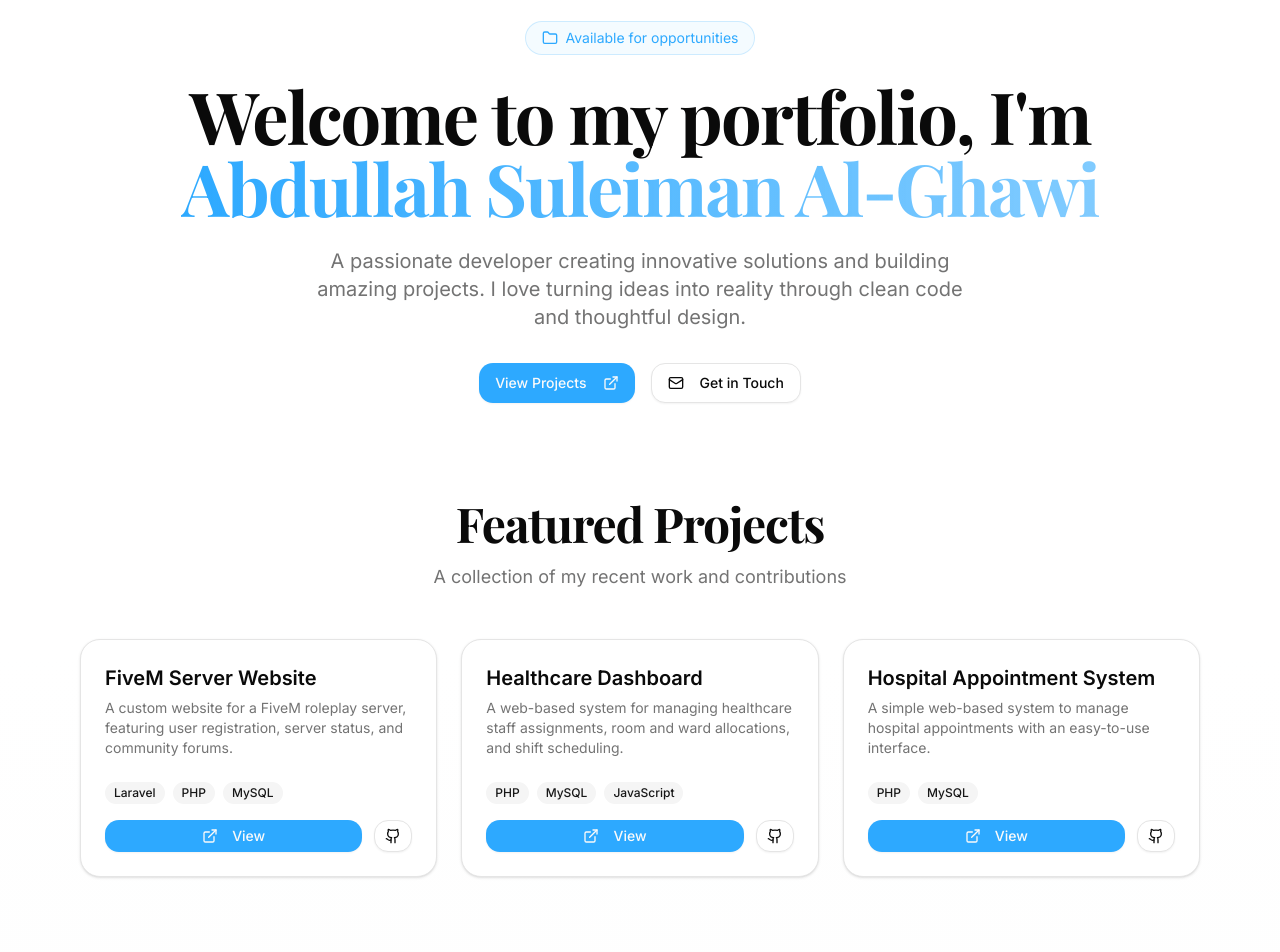
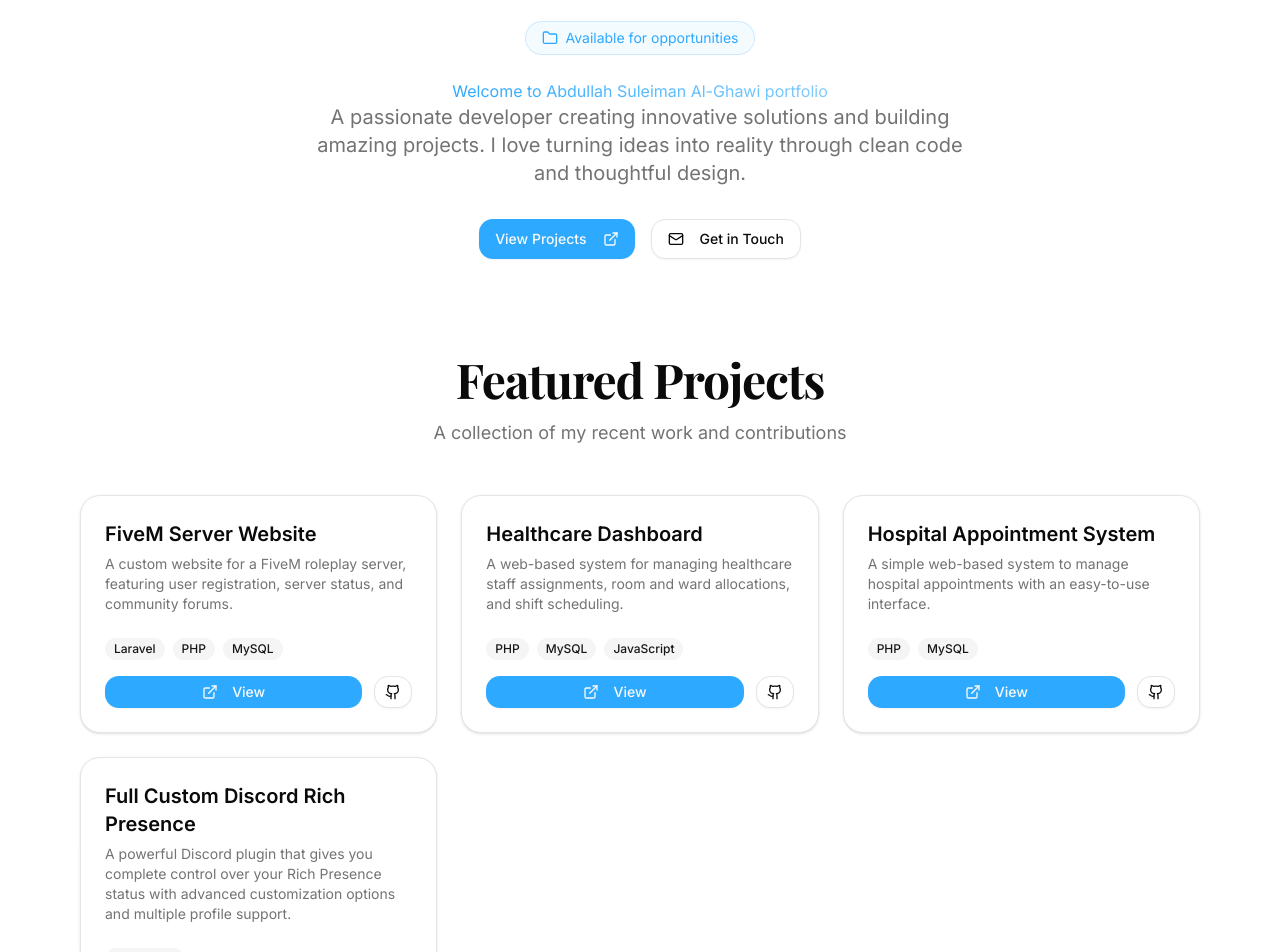
Before and after one commit to iM5LB/iM5LB.github.io, a React (Vite) app: page / in a window 1280 px wide. Shown: the part 140-1092 px from the top of the page. Built offline with nearby package versions, Linux system fonts and the light colour scheme; a web font is replaced by a local one.

Commit message:
Full Custom Discord Rich Presence Plugin Uploaded

```diff
--- a/src/App.tsx
+++ b/src/App.tsx
@@ -37,21 +37,28 @@ export default function Home() {
       description: "A custom website for a FiveM roleplay server, featuring user registration, server status, and community forums.",
       tags: ["Laravel", "PHP", "MySQL"],
       link: "https://auralandrp.tailaa03c3.ts.net",
-      github: "#"
+      github: "https://auralandrp.tailaa03c3.ts.net"
     },
     {
       title: "Healthcare Dashboard",
       description: "A web-based system for managing healthcare staff assignments, room and ward allocations, and shift scheduling.",
       tags: ["PHP", "MySQL", "JavaScript"],
-      link: "",
+      link: "https://github.com/iM5LB/Healthcare_Dashboard",
       github: "https://github.com/iM5LB/Healthcare_Dashboard"
     },
     {
       title: "Hospital Appointment System",
       description: "A simple web-based system to manage hospital appointments with an easy-to-use interface.",
       tags: ["PHP", "MySQL"],
-      link: "",
+      link: "https://github.com/iM5LB/Simple-General-Appointments",
       github: "https://github.com/iM5LB/Simple-General-Appointments"
+    },
+    {
+      title: "Full Custom Discord Rich Presence",
+      description: "A powerful Discord plugin that gives you complete control over your Rich Presence status with advanced customization options and multiple profile support.",
+      tags: ["JavaScript"],
+      link: "https://github.com/iM5LB/FullCustomDiscordRichPresence",
+      github: "https://github.com/iM5LB/FullCustomDiscordRichPresence"
     },
   ];
 
@@ -94,10 +101,9 @@ export default function Home() {
             <span>Available for opportunities</span>
           </div>
 
-          <h1 className="mb-6 font-serif text-5xl font-bold tracking-tight sm:text-6xl md:text-7xl">
-            Welcome to my portfolio, I'm{" "}
+          <h1>
             <span className="bg-gradient-to-r from-primary via-primary/80 to-primary/60 bg-clip-text text-transparent">
-              Abdullah Suleiman Al-Ghawi
+              Welcome to Abdullah Suleiman Al-Ghawi portfolio
             </span>
           </h1>
 
```
